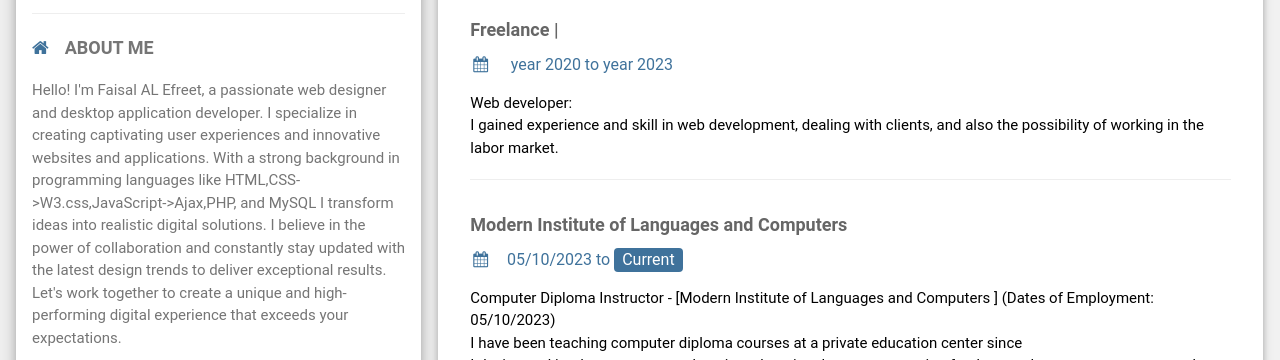
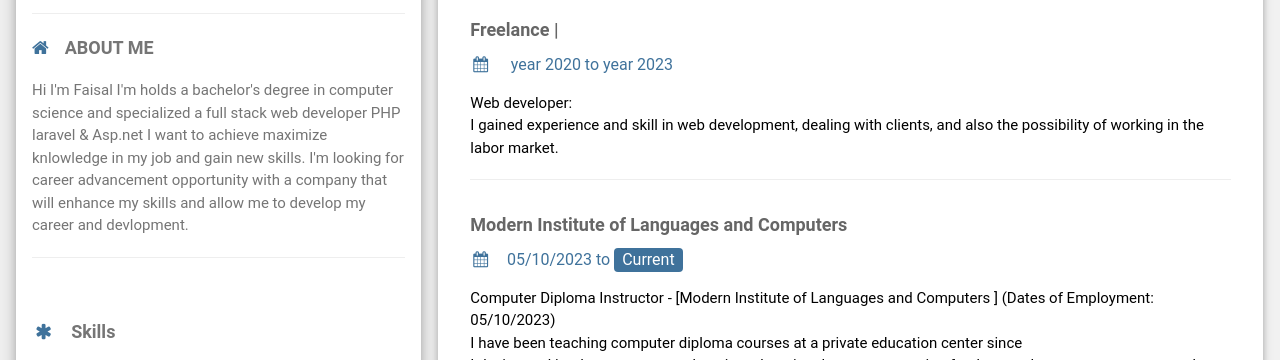
Before and after one commit to Faisalefreet/Profile_Faisal, a plain HTML site: page MyCV.html in a window 1280 px wide. Shown: the part 588-948 px from the top of the page. Drawn offline with nearby package versions, Linux system fonts and the light colour scheme; files that its build step writes are made by us from their sources.

Commit message:
Update MyCV.html

```diff
--- a/MyCV.html
+++ b/MyCV.html
@@ -63,7 +63,8 @@ html,body,h1,h2,h3,h4,h5,h6 {font-family: "Roboto", sans-serif}
 
 <p  class="w3-large"><b><i style="color:#3F729B;" class="fa fa-home w3-margin-right"></i>ABOUT ME</b></p>
 <p>
-  Hello! I'm Faisal AL Efreet, a passionate web designer and desktop application developer. I specialize in creating captivating user experiences and innovative websites and applications. With a strong background in programming languages like HTML,CSS->W3.css,JavaScript->Ajax,PHP, and MySQL I transform ideas into realistic digital solutions. I believe in the power of collaboration and constantly stay updated with the latest design trends to deliver exceptional results. Let's work together to create a unique and high-performing digital experience that exceeds your expectations.
+Hi I'm Faisal I'm holds a bachelor's degree in computer science and  specialized a full stack web developer PHP laravel & Asp.net I want to achieve maximize knlowledge in my job and gain new skills. I'm looking for career advancement opportunity with a company that will enhance my skills and allow me to develop my career and devlopment.
+
 </p>
 <hr>
 
```
